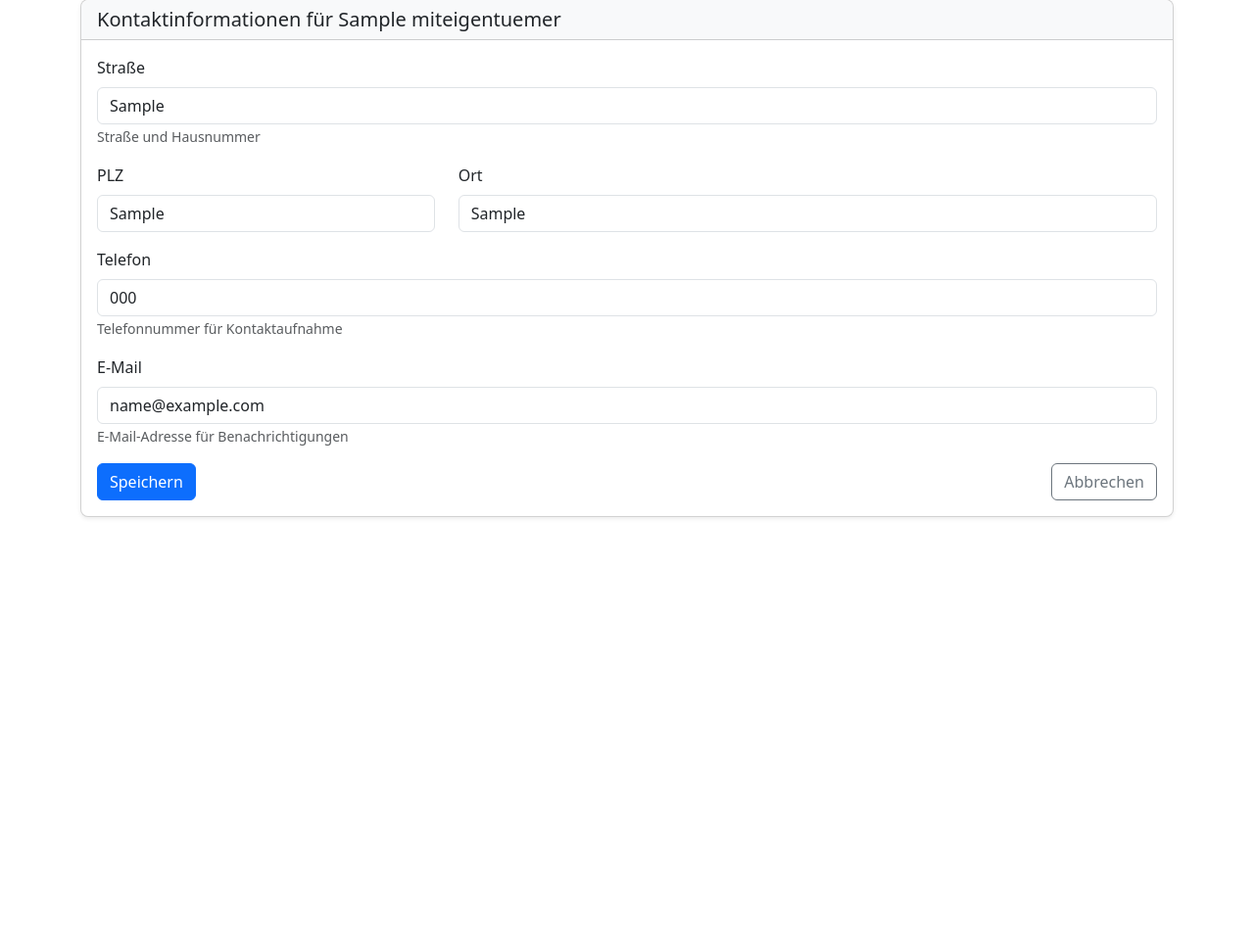
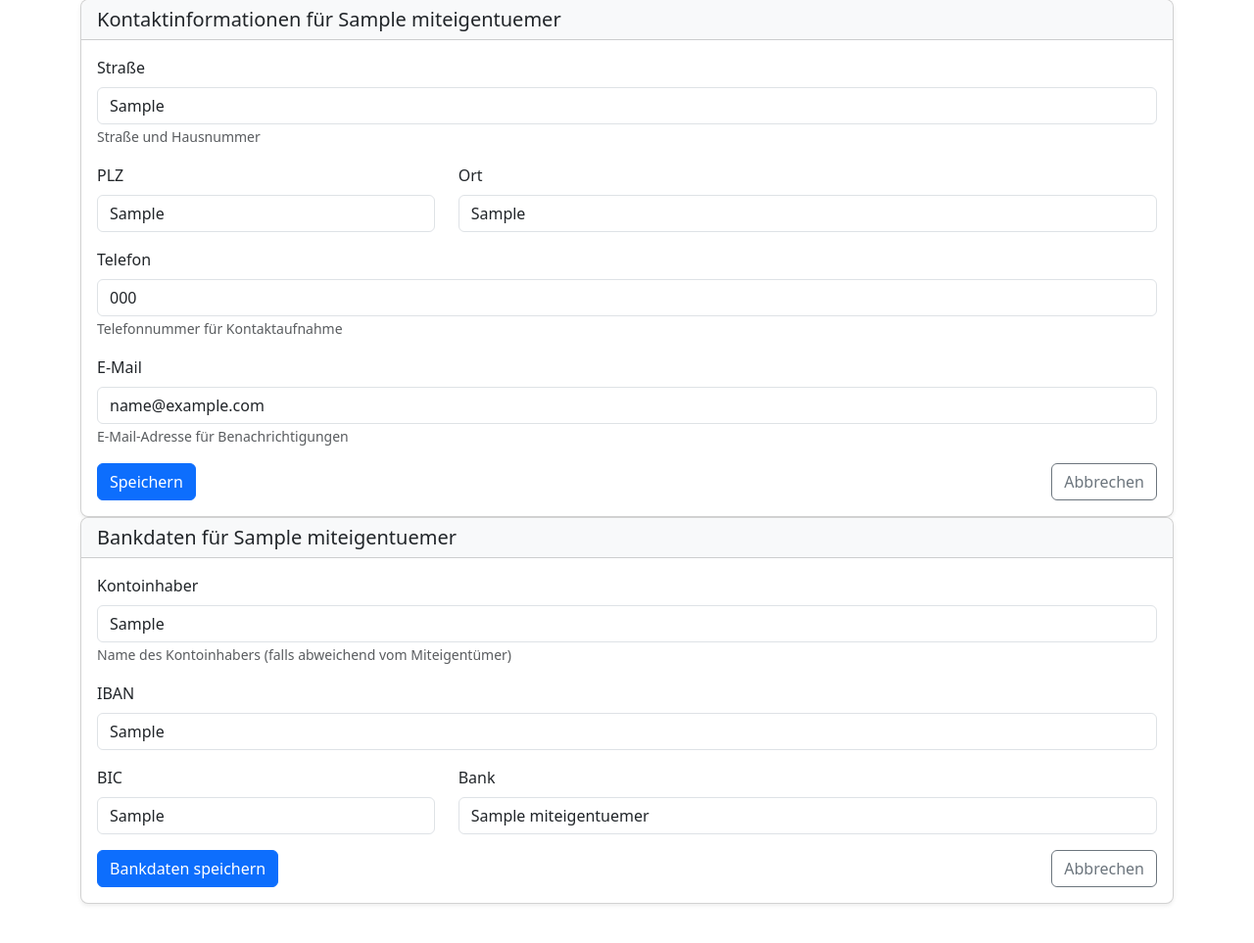
Before and after one commit to fholzi8/Eigentuemer-selbstverwaltung-public, a Flask app: page /miteigentuemer/1 in a window 1280 px wide. Shown: the part 161-1124 px from the top of the page at 98% size. Run offline with Flask 3, Linux system fonts and the light colour scheme; a user stored in the database is signed in; tables that the repository leaves empty hold one stand-in row (values such as "Sample post"); some libraries are stand-ins or nearby versions.

Commit message:
Kontodaten für Miteigentümer hinzugefügt

```diff
--- a/routes/miteigentuemer.py
+++ b/routes/miteigentuemer.py
@@ -136,3 +136,31 @@ def bearbeiten(miteigentuemer_id):
         return redirect(url_for('miteigentuemer.liste'))
 
     return render_template('miteigentuemer/bearbeiten.html', miteigentuemer=miteigentuemer)
+
+@miteigentuemer_bp.route('/<int:miteigentuemer_id>/bank', methods=['POST'])
+@login_required
+def bank_update(miteigentuemer_id):
+    """Aktualisiert die Bankdaten eines Miteigentümers"""
+    miteigentuemer = Miteigentuemer.query.get_or_404(miteigentuemer_id)
+
+    if request.method == 'POST':
+        # Bankdaten aktualisieren
+        miteigentuemer.kontoinhaber = request.form.get('kontoinhaber')
+        miteigentuemer.iban = request.form.get('iban')
+        miteigentuemer.bic = request.form.get('bic')
+        miteigentuemer.bank_name = request.form.get('bank_name')
+
+        # has_bank_info Flag setzen, wenn IBAN vorhanden ist
+        miteigentuemer.has_bank_info = bool(miteigentuemer.iban)
+
+        try:
+            db.session.commit()
+            flash(f'Bankdaten von {miteigentuemer.name} wurden aktualisiert', 'success')
+        except Exception as e:
+            from utils.error_handling import handle_db_error
+            handle_db_error(e, "Miteigentümer Bankdaten aktualisieren", current_user.id, {
+                'miteigentuemer_id': miteigentuemer_id
+            })
+            flash(f'Fehler beim Aktualisieren der Bankdaten: {str(e)}', 'danger')
+
+        return redirect(url_for('miteigentuemer.bearbeiten', miteigentuemer_id=miteigentuemer_id))
--- a/templates/miteigentuemer/bearbeiten.html
+++ b/templates/miteigentuemer/bearbeiten.html
@@ -59,4 +59,43 @@
         </form>
     </div>
 </div>
+<div class="card">
+    <div class="card-header bg-light">
+        <h5 class="mb-0">Bankdaten für {{ miteigentuemer.name }}</h5>
+    </div>
+    <div class="card-body">
+        <form method="POST" action="{{ url_for('miteigentuemer.bank_update', miteigentuemer_id=miteigentuemer.id) }}">
+            <input type="hidden" name="csrf_token" value="{{ csrf_token() }}">
+
+            <div class="mb-3">
+                <label for="kontoinhaber" class="form-label">Kontoinhaber</label>
+                <input type="text" class="form-control" id="kontoinhaber" name="kontoinhaber"
+                    value="{{ miteigentuemer.kontoinhaber or miteigentuemer.name }}">
+                <small class="form-text text-muted">Name des Kontoinhabers (falls abweichend vom Miteigentümer)</small>
+            </div>
+
+            <div class="mb-3">
+                <label for="iban" class="form-label">IBAN</label>
+                <input type="text" class="form-control" id="iban" name="iban" value="{{ miteigentuemer.iban or '' }}">
+            </div>
+
+            <div class="row mb-3">
+                <div class="col-md-4">
+                    <label for="bic" class="form-label">BIC</label>
+                    <input type="text" class="form-control" id="bic" name="bic" value="{{ miteigentuemer.bic or '' }}">
+                </div>
+                <div class="col-md-8">
+                    <label for="bank_name" class="form-label">Bank</label>
+                    <input type="text" class="form-control" id="bank_name" name="bank_name"
+                        value="{{ miteigentuemer.bank_name or '' }}">
+                </div>
+            </div>
+
+            <div class="d-flex justify-content-between">
+                <button type="submit" class="btn btn-primary">Bankdaten speichern</button>
+                <a href="{{ url_for('miteigentuemer.liste') }}" class="btn btn-outline-secondary">Abbrechen</a>
+            </div>
+        </form>
+    </div>
+</div>
 {% endblock %}
--- a/templates/miteigentuemer/neu.html
+++ b/templates/miteigentuemer/neu.html
@@ -64,6 +64,11 @@
                     {% endfor %}
                 </select>
             </div>
+            <div class="alert alert-info mt-3">
+                <i class="bi bi-info-circle-fill me-2"></i>
+                Nach dem Erstellen des Miteigentümers können Sie weitere Informationen wie Kontaktdaten und Bankverbindung
+                hinzufügen.
+            </div>
             <div class="d-flex justify-content-between">
                 <button type="submit" class="btn btn-primary">Speichern</button>
                 <a href="{{ url_for('miteigentuemer.liste') }}" class="btn btn-outline-secondary">Abbrechen</a>
```
Also changed, not shown: migrations/versions/8159cb2bddee_bankdaten_hinzugefügt_für_miteigentümer.py (added, +40 -0 lines), models.py (+8 -0 lines), routes/settings.py (+11 -1 lines), templates/miteigentuemer/liste.html (+10 -0 lines), templates/settings/export.html (+28 -0 lines), utils/export/export.py (+52 -0 lines), data/db/weg_abrechnung.db.
